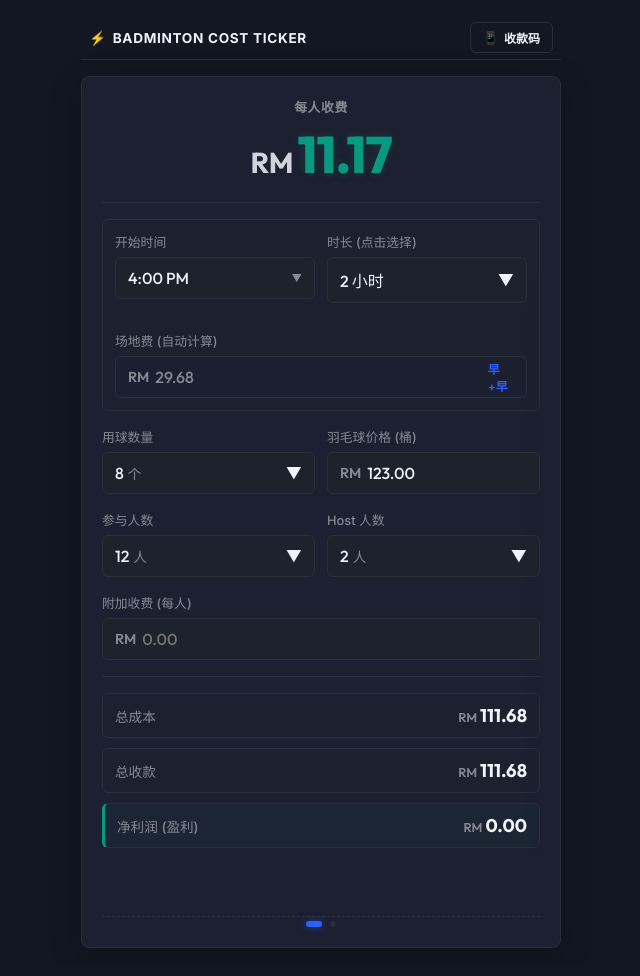
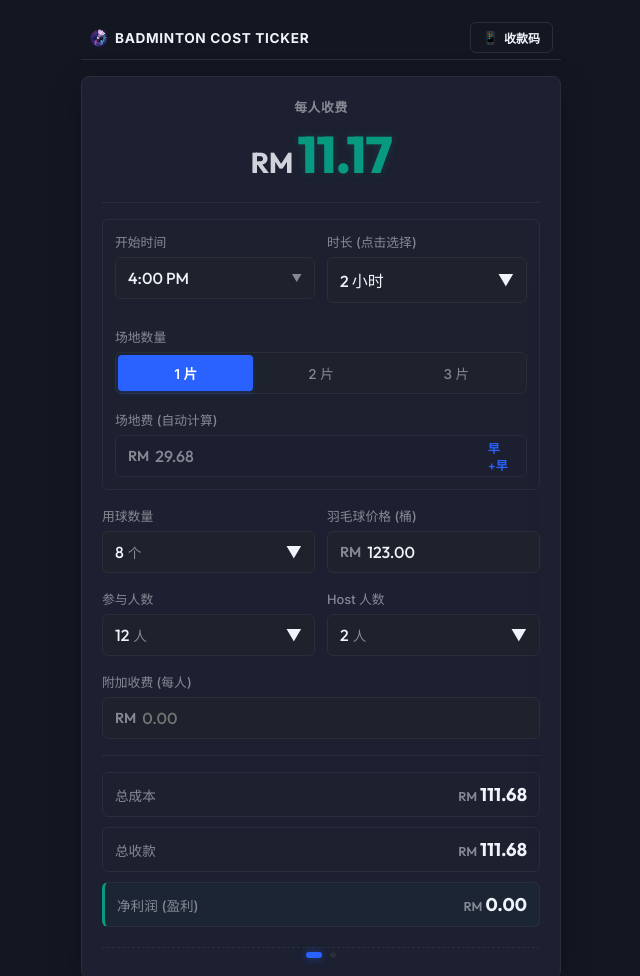
Before and after one commit to lebin26/lebintoolbox, a plain HTML site: page index.html in a window 1280 px wide. Shown: the top 976 px of the page, without its empty margins (319-959 px from the left). Drawn offline with Linux system fonts and the light colour scheme.

Commit message:
Add files via upload

```diff
--- a/app.js
+++ b/app.js
@@ -119,9 +119,13 @@ document.addEventListener('DOMContentLoaded', () => {
     sliderValBubble.textContent = `${duration} 小时`;
 
     // 3. Compute dynamic court fee
-    const { fee: courtFee, breakdown } = calculateCourtFee(startHour, duration);
+    const { fee: baseCourtFee, breakdown } = calculateCourtFee(startHour, duration);
+    const courtCountRadio = document.querySelector('input[name="court-count"]:checked');
+    const courtCount = courtCountRadio ? parseInt(courtCountRadio.value) : 1;
+    const courtFee = baseCourtFee * courtCount;
+
     courtFeeInput.value = formatCurrency(courtFee);
-    courtFeeBreakdown.textContent = breakdown;
+    courtFeeBreakdown.textContent = breakdown + (courtCount > 1 ? ` × ${courtCount}` : '');
 
     // 4. Determine paying players
     const payingPlayers = totalPlayers - hostCount;
@@ -258,6 +262,11 @@ document.addEventListener('DOMContentLoaded', () => {
   shuttlePriceInput.addEventListener('input', calculate);
   additionalFeeInput.addEventListener('input', calculate);
 
+  // Add listener for court count radio group change
+  document.querySelectorAll('input[name="court-count"]').forEach(radio => {
+    radio.addEventListener('change', calculate);
+  });
+
   // Auto-format currency inputs on blur
   [shuttlePriceInput, additionalFeeInput].forEach(input => {
     input.addEventListener('blur', (e) => {
--- a/index.html
+++ b/index.html
@@ -4,6 +4,7 @@
   <meta charset="UTF-8">
   <meta name="viewport" content="width=device-width, initial-scale=1.0, maximum-scale=1.0, user-scalable=no">
   <title>羽毛球球费即时计算器</title>
+  <link rel="icon" href="favicon.ico" type="image/x-icon">
   <!-- Google Fonts for TradingView premium typography -->
   <link rel="preconnect" href="https://fonts.googleapis.com">
   <link rel="preconnect" href="https://fonts.gstatic.com" crossorigin>
@@ -15,7 +16,7 @@
     <!-- Header resembling TradingView style top bar with Toggle Button -->
     <header class="tv-header">
       <div class="tv-logo-area">
-        <span class="tv-icon">⚡</span>
+        <img class="tv-logo" src="logo.png" alt="Logo">
         <span class="tv-title">BADMINTON COST TICKER</span>
       </div>
       <button id="toggle-view-btn" class="tv-btn-toggle" title="切换显示/收款码">
@@ -103,6 +104,25 @@
                     <span class="slider-boundary-label">12h</span>
                   </div>
                   <div id="time-range-display" class="time-range-banner">4:00 PM - 6:00 PM</div>
+                </div>
+
+                <!-- Court Count Radio Segmented Control -->
+                <div class="input-group">
+                  <label>场地数量</label>
+                  <div class="segmented-control">
+                    <label>
+                      <input type="radio" name="court-count" value="1" checked>
+                      <span>1 片</span>
+                    </label>
+                    <label>
+                      <input type="radio" name="court-count" value="2">
+                      <span>2 片</span>
+                    </label>
+                    <label>
+                      <input type="radio" name="court-count" value="3">
+                      <span>3 片</span>
+                    </label>
+                  </div>
                 </div>
 
                 <!-- Calculated Court Fee Display (Visually occupies Row 2 per requirement, but non-editable) -->
--- a/style.css
+++ b/style.css
@@ -71,6 +71,13 @@ body {
   font-size: 0.85rem;
   letter-spacing: 0.05em;
   color: var(--color-text-primary);
+}
+
+.tv-logo {
+  height: 20px;
+  width: auto;
+  object-fit: contain;
+  display: block;
 }
 
 .tv-icon {
@@ -305,6 +312,49 @@ body {
 .input-wrapper:focus-within {
   border-color: var(--color-border-focus);
   box-shadow: 0 0 0 2px rgba(41, 98, 255, 0.15);
+}
+
+/* Segmented Control (Button Group for Court Count) */
+.segmented-control {
+  display: flex;
+  background-color: var(--color-bg-input);
+  border: 1px solid var(--color-border);
+  border-radius: var(--border-radius);
+  padding: 2px;
+  width: 100%;
+  user-select: none;
+}
+
+.segmented-control label {
+  flex: 1;
+  cursor: pointer;
+  display: block;
+}
+
+.segmented-control input[type="radio"] {
+  display: none; /* Hide standard radio input */
+}
+
+.segmented-control span {
+  display: block;
+  text-align: center;
+  padding: 8px 0;
+  font-size: 0.85rem;
+  font-weight: 500;
+  color: var(--color-text-muted);
+  border-radius: calc(var(--border-radius) - 2px);
+  transition: all var(--transition-speed) ease;
+}
+
+.segmented-control input[type="radio"]:checked + span {
+  background-color: var(--color-border-focus);
+  color: #ffffff;
+  font-weight: 600;
+  box-shadow: 0 2px 5px rgba(41, 98, 255, 0.25);
+}
+
+.segmented-control label:hover span {
+  color: var(--color-text-primary);
 }
 
 /* Input Prefix & Suffix Units */
```
Also changed, not shown: favicon.ico (added), logo.png (added).
